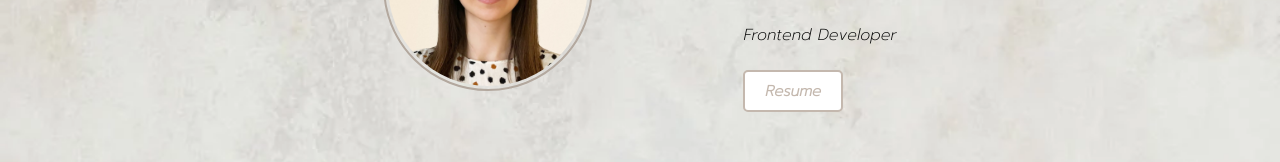
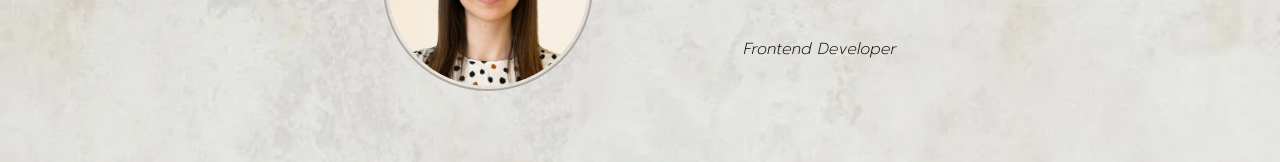
Before and after one commit to ivaa0202/portfolio, a React (Create React App) app: page / in a window 1280 px wide. Shown: the part 219-381 px from the top of the page. Built offline with nearby package versions, Linux system fonts and the light colour scheme; a web font is replaced by a local one.

Commit message:
removed cv btn

```diff
--- a/src/Header.js
+++ b/src/Header.js
@@ -10,7 +10,6 @@ export default function Header() {
             <p>Hello!</p>
             <p>I am Iva Lukač</p>
             <p>Frontend Developer</p>
-            <a href="">Resume</a>
         </div>
     </div>
   )
--- a/src/style.scss
+++ b/src/style.scss
@@ -27,10 +27,6 @@
 
         p {
             padding-bottom: 7px;
-        }
-
-        a {
-            width: 52%;
         }
 
     }
@@ -85,10 +81,6 @@
                 margin-bottom: 20px;
                 font-size: 18px
             }
-        }
-
-    }
-}
 
 
 
@@ -111,3 +103,9 @@ a {
                     color: white;
                 }
             }
+        }
+
+    }
+
+
+}
```
Lines whose indentation alone changed are shown as unchanged.
